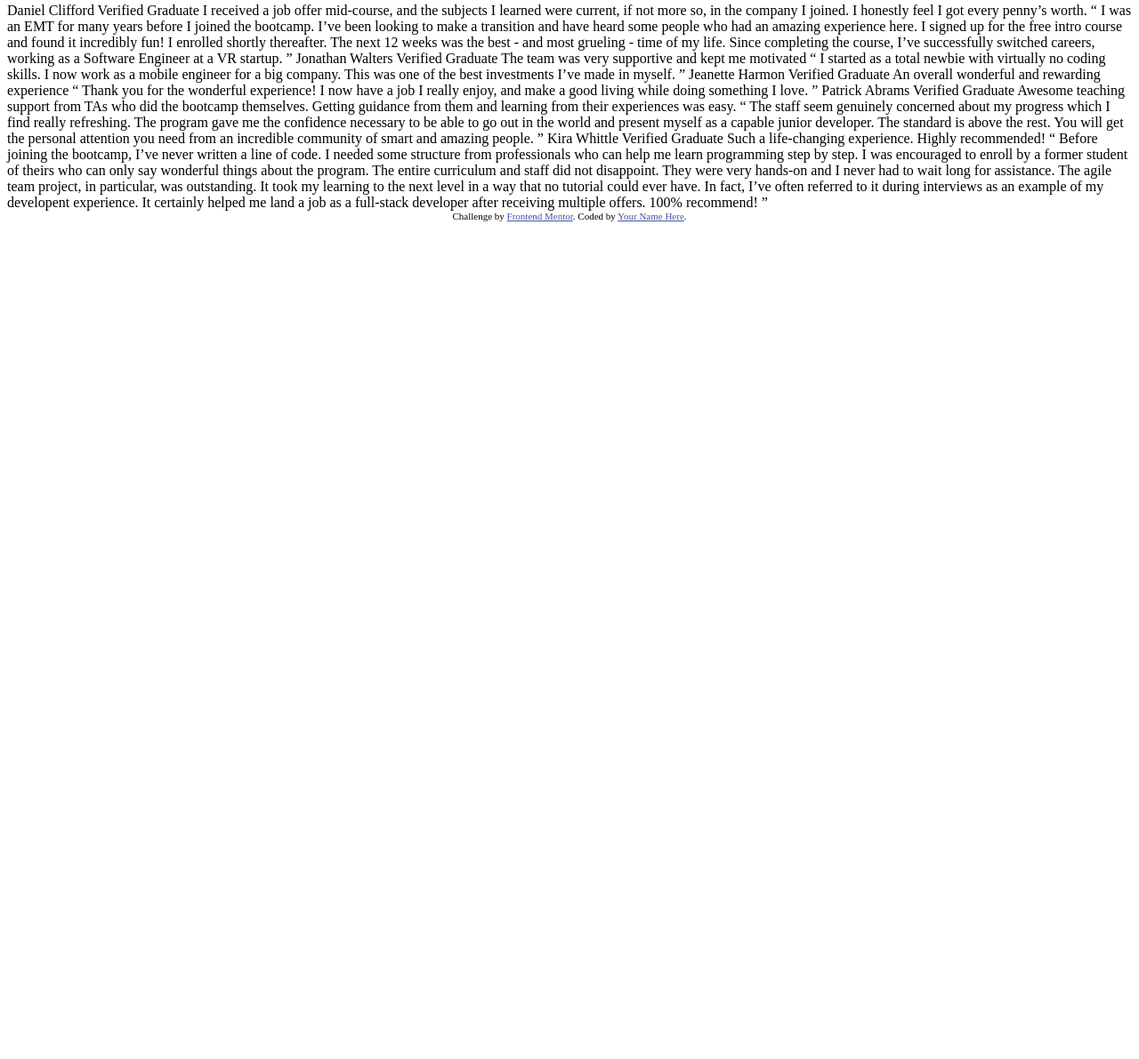
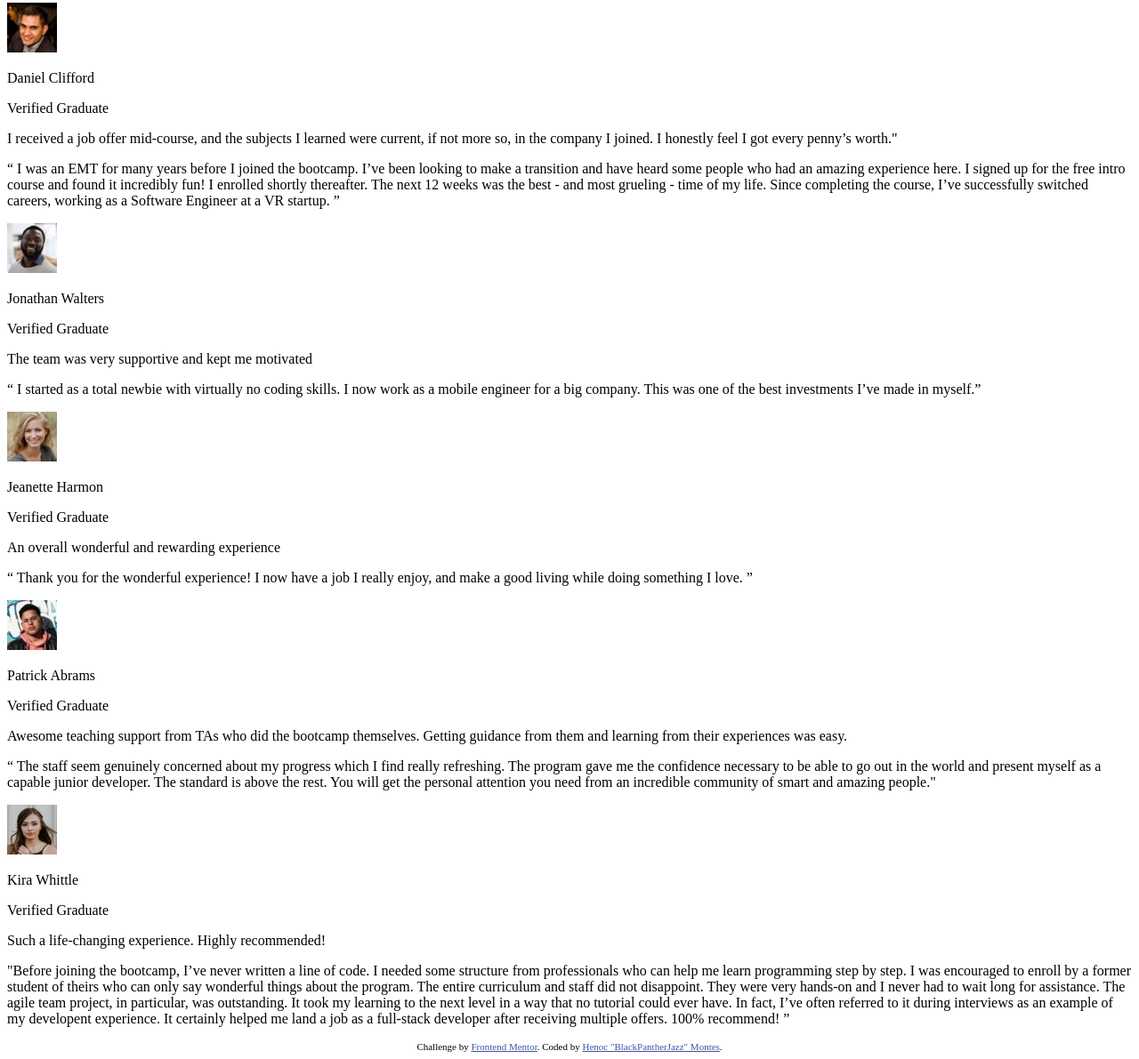
Before and after one commit to BlackPantherJazz/testimonials-component, a plain HTML site: page index.html in a window 1280 px wide. Shown: the part 5-1196 px from the top of the page at 89% size. Before the commit the page ends 800 px from the top, so only its background shows below. Drawn offline with Linux system fonts and the light colour scheme.

Commit message:
styling and HTML setup

```diff
--- a/index.html
+++ b/index.html
@@ -1,77 +1,143 @@
-<!DOCTYPE html>
+<!doctype html>
 <html lang="en">
   <head>
-  <meta charset="UTF-8">
-  <meta name="viewport" content="width=device-width, initial-scale=1.0"> <!-- displays site properly based on user's device -->
+    <meta charset="UTF-8" />
+    <meta name="viewport" content="width=device-width, initial-scale=1.0" />
+    <link
+      rel="icon"
+      type="image/png"
+      sizes="32x32"
+      href="./images/favicon-32x32.png"
+    />
 
-  <link rel="icon" type="image/png" sizes="32x32" href="./images/favicon-32x32.png">
-
-  <title>Frontend Mentor | [Testimonials]</title>
-  <link rel="stylesheet" href="styles.css">
-
+    <title>[Testimonials-Component]</title>
+    <link rel="stylesheet" href="styles.css" />
 
     <style>
-    .attribution { font-size: 0.6875rem; text-align: center; }
-    .attribution a { color: hsl(228, 45%, 44%); }
+      .attribution {
+        font-size: 0.6875rem;
+        text-align: center;
+      }
+      .attribution a {
+        color: hsl(228, 45%, 44%);
+      }
     </style>
   </head>
   <body>
-  Daniel Clifford
-  Verified Graduate
-
-  I received a job offer mid-course, and the subjects I learned were current, if not more so,
-  in the company I joined. I honestly feel I got every penny’s worth.
-
-  “ I was an EMT for many years before I joined the bootcamp. I’ve been looking to make a
-  transition and have heard some people who had an amazing experience here. I signed up
-  for the free intro course and found it incredibly fun! I enrolled shortly thereafter.
-  The next 12 weeks was the best - and most grueling - time of my life. Since completing
-  the course, I’ve successfully switched careers, working as a Software Engineer at a VR startup. ”
-
-  Jonathan Walters
-  Verified Graduate
-
+    <main class="main">
+      <section class="comtainer">
+        <div class="testimonials_container">
+          <div class="profile_container">
+            <img src="./images/image-daniel.jpg" alt="" class="profile_img" />
+            <p class="profile_name">Daniel Clifford</p>
+            <p class="position">Verified Graduate</p>
+          </div>
+          <div class="content_container">
+            <p class="content_title">
+              I received a job offer mid-course, and the subjects I learned were
+              current, if not more so, in the company I joined. I honestly feel
+              I got every penny’s worth."
+            </p>
+            <p class="content">
+              “ I was an EMT for many years before I joined the bootcamp. I’ve
+              been looking to make a transition and have heard some people who
+              had an amazing experience here. I signed up for the free intro
+              course and found it incredibly fun! I enrolled shortly thereafter.
+              The next 12 weeks was the best - and most grueling - time of my
+              life. Since completing the course, I’ve successfully switched
+              careers, working as a Software Engineer at a VR startup. ”
+            </p>
+          </div>
+        </div>
+        <div class="testimonials_container">
+          <div class="profile_container">
+            <img src="./images/image-jonathan.jpg" alt="" class="profile_img" />
+            <p class="profile_name">Jonathan Walters</p>
+            <p class="position">Verified Graduate</p>
+          </div>
+          <div class="content_container">
+            <p class="content_title">
               The team was very supportive and kept me motivated
-
-  “ I started as a total newbie with virtually no coding skills. I now work as a mobile engineer
-  for a big company. This was one of the best investments I’ve made in myself. ”
-
-  Jeanette Harmon
-  Verified Graduate
-
+            </p>
+            <p class="content">
+              “ I started as a total newbie with virtually no coding skills. I
+              now work as a mobile engineer for a big company. This was one of
+              the best investments I’ve made in myself.”
+            </p>
+          </div>
+        </div>
+        <div class="testimonials_container">
+          <div class="profile_container">
+            <img src="./images/image-jeanette.jpg" alt="" class="profile_img" />
+            <p class="profile_name">Jeanette Harmon</p>
+            <p class="position">Verified Graduate</p>
+          </div>
+          <div class="content_container">
+            <p class="content_title">
               An overall wonderful and rewarding experience
-
-  “ Thank you for the wonderful experience! I now have a job I really enjoy, and make a good living
-  while doing something I love. ”
-
-  Patrick Abrams
-  Verified Graduate
-
-  Awesome teaching support from TAs who did the bootcamp themselves. Getting guidance from them and
-  learning from their experiences was easy.
-
-  “ The staff seem genuinely concerned about my progress which I find really refreshing. The program
-  gave me the confidence necessary to be able to go out in the world and present myself as a capable
-  junior developer. The standard is above the rest. You will get the personal attention you need from
-  an incredible community of smart and amazing people. ”
-
-  Kira Whittle
-  Verified Graduate
-
+            </p>
+            <p class="content">
+              “ Thank you for the wonderful experience! I now have a job I
+              really enjoy, and make a good living while doing something I love.
+              ”
+            </p>
+          </div>
+        </div>
+        <div class="testimonials_container">
+          <div class="profile_container">
+            <img src="./images/image-patrick.jpg" alt="" class="profile_img" />
+            <p class="profile_name">Patrick Abrams</p>
+            <p class="position">Verified Graduate</p>
+          </div>
+          <div class="content_container">
+            <p class="content_title">
+              Awesome teaching support from TAs who did the bootcamp themselves.
+              Getting guidance from them and learning from their experiences was
+              easy.
+            </p>
+            <p class="content">
+              “ The staff seem genuinely concerned about my progress which I
+              find really refreshing. The program gave me the confidence
+              necessary to be able to go out in the world and present myself as
+              a capable junior developer. The standard is above the rest. You
+              will get the personal attention you need from an incredible
+              community of smart and amazing people."
+            </p>
+          </div>
+        </div>
+        <div class="testimonials_container">
+          <div class="profile_container">
+            <img src="./images/image-kira.jpg" alt="" class="profile_img" />
+            <p class="profile_name">Kira Whittle</p>
+            <p class="position">Verified Graduate</p>
+          </div>
+          <div class="content_container">
+            <p class="content_title">
               Such a life-changing experience. Highly recommended!
-
-  “ Before joining the bootcamp, I’ve never written a line of code. I needed some structure from
-  professionals who can help me learn programming step by step. I was encouraged to enroll by a former
-  student of theirs who can only say wonderful things about the program. The entire curriculum and staff
-  did not disappoint. They were very hands-on and I never had to wait long for assistance. The agile team
-  project, in particular, was outstanding. It took my learning to the next level in a way that no tutorial
-  could ever have. In fact, I’ve often referred to it during interviews as an example of my developent
-  experience. It certainly helped me land a job as a full-stack developer after receiving multiple offers.
+            </p>
+            <p class="content">
+              "Before joining the bootcamp, I’ve never written a line of code. I
+              needed some structure from professionals who can help me learn
+              programming step by step. I was encouraged to enroll by a former
+              student of theirs who can only say wonderful things about the
+              program. The entire curriculum and staff did not disappoint. They
+              were very hands-on and I never had to wait long for assistance.
+              The agile team project, in particular, was outstanding. It took my
+              learning to the next level in a way that no tutorial could ever
+              have. In fact, I’ve often referred to it during interviews as an
+              example of my developent experience. It certainly helped me land a
+              job as a full-stack developer after receiving multiple offers.
               100% recommend! ”
+            </p>
+          </div>
+        </div>
+      </section>
+    </main>
 
     <footer class="attribution">
-    Challenge by <a href="https://www.frontendmentor.io?ref=challenge">Frontend Mentor</a>.
-    Coded by <a href="#">Your Name Here</a>.
+      Challenge by
+      <a href="https://www.frontendmentor.io?ref=challenge">Frontend Mentor</a>.
+      Coded by <a href="#">Henoc "BlackPantherJazz" Montes</a>.
     </footer>
   </body>
 </html>
--- a/styles.css
+++ b/styles.css
@@ -0,0 +1,5 @@
+/*
+font-family: 'Barlow Semi Condesned', sans-serif;
+font weights: 500 600
+font-size: 13px
+*/
```
Lines whose indentation alone changed are shown as unchanged.
